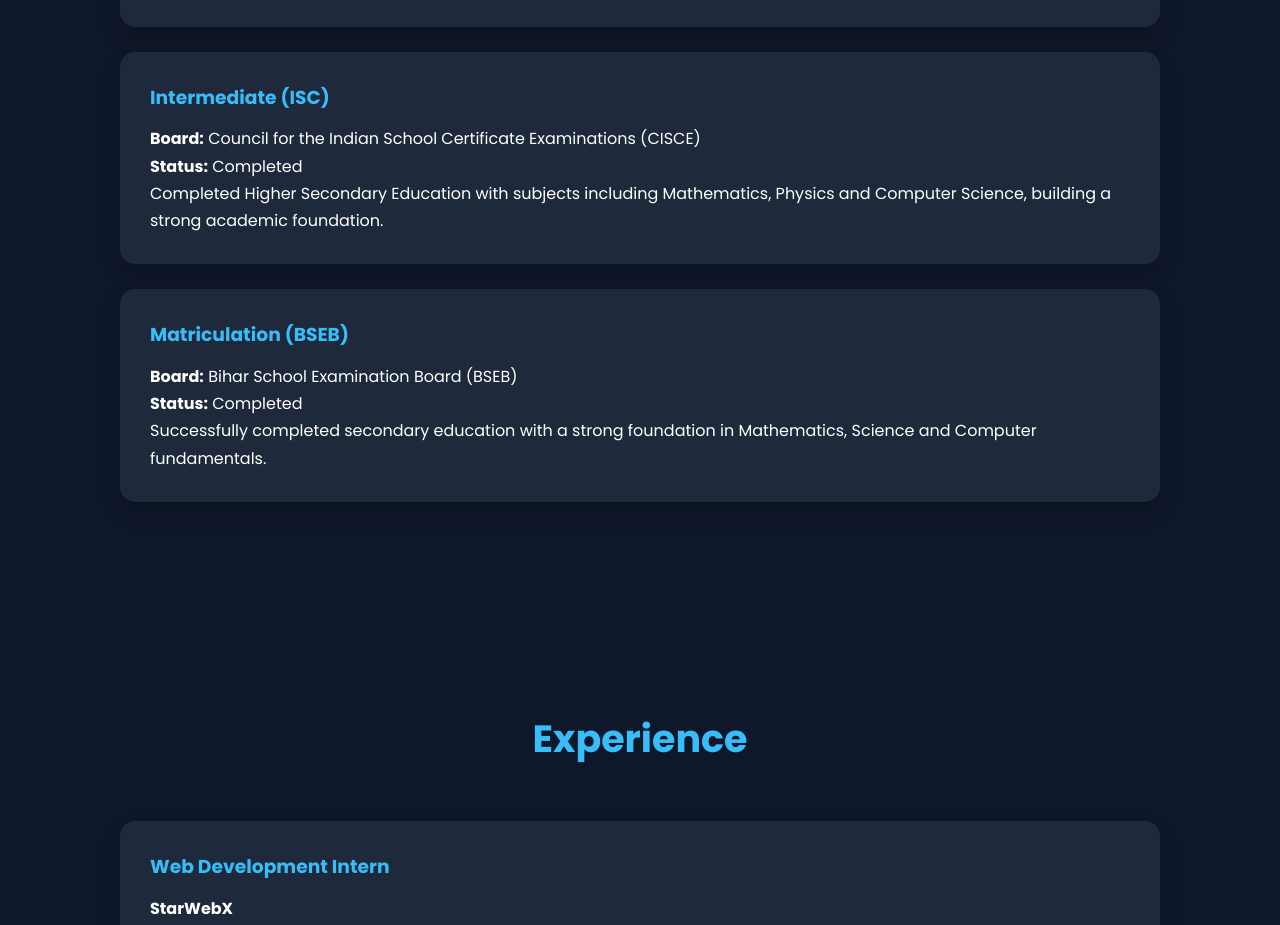
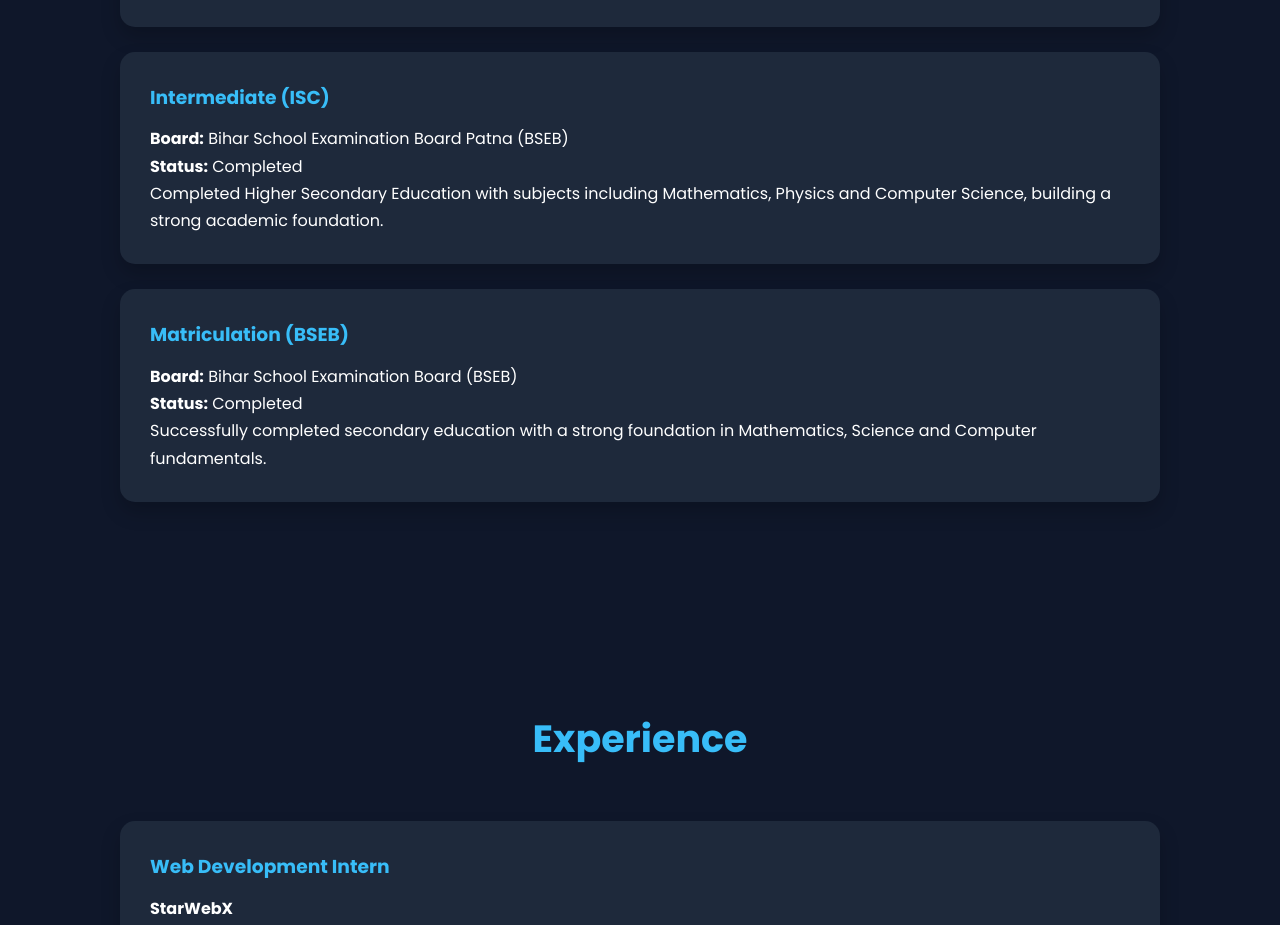
Before and after one commit to deepikaguptadeepikagupta879-spec/Deepika-Portfolio, a plain HTML site: page index.html in a window 1280 px wide. Shown: the part 2052-2977 px from the top of the page. Drawn offline with Linux system fonts and the light colour scheme.

Commit message:
Update index.html

```diff
--- a/index.html
+++ b/index.html
@@ -130,7 +130,7 @@ Software Engineering, Computer Networks and Artificial Intelligence.
 
 <div class="edu-card">
 <h3>Intermediate (ISC)</h3>
-<p><strong>Board:</strong> Council for the Indian School Certificate Examinations (CISCE)</p>
+<p><strong>Board:</strong> Bihar School Examination Board Patna (BSEB)</p>
 <p><strong>Status:</strong> Completed</p>
 <p>
 Completed Higher Secondary Education with subjects including Mathematics,
```
